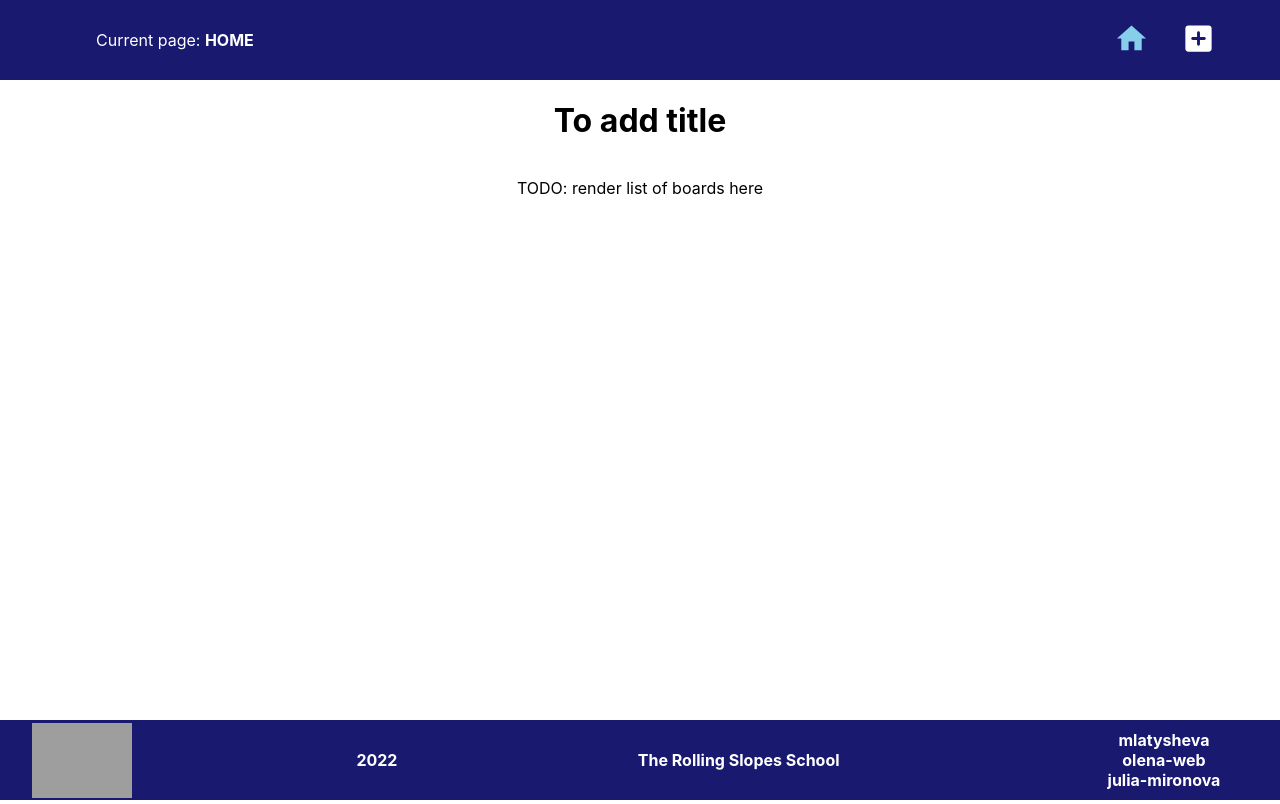
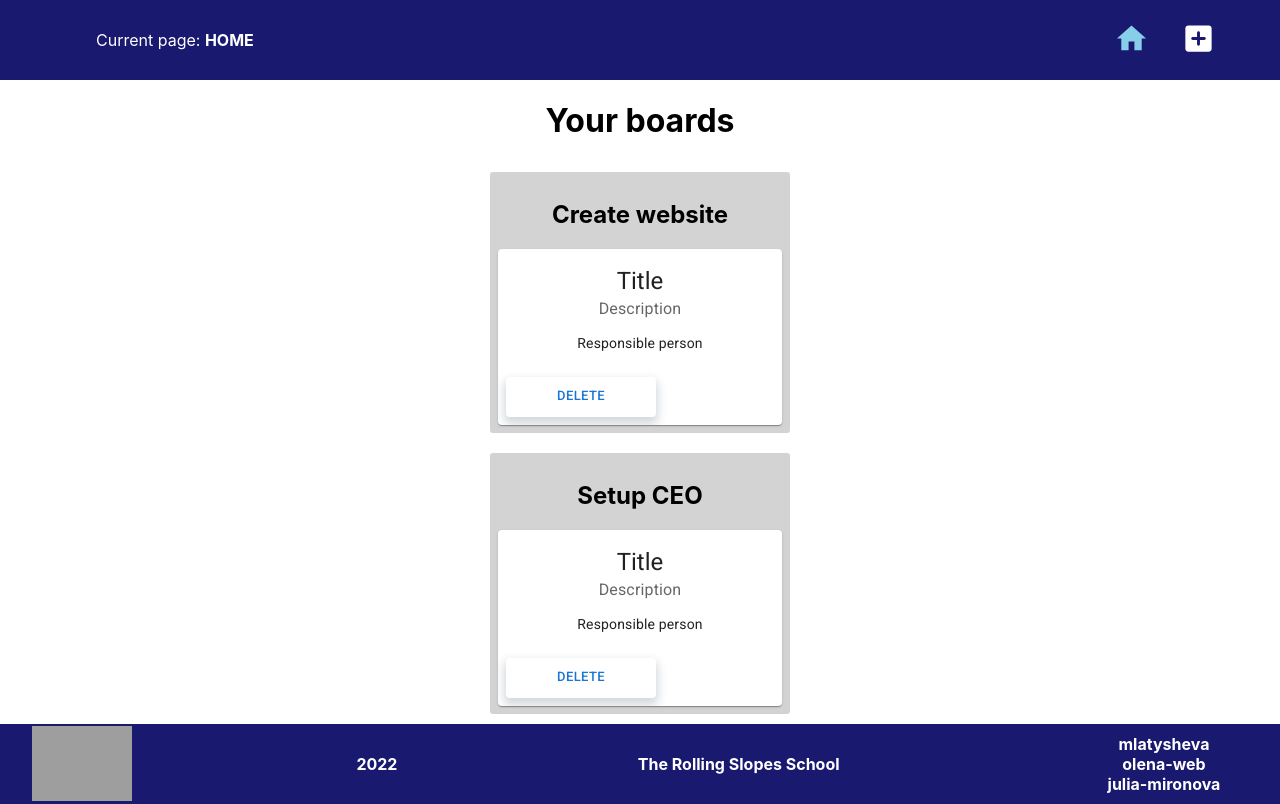
Before and after one commit to mlatysheva/project-management-app, a React (Create React App) app in the folder project-management-app/: page / in a window 1280 px wide. Built offline with nearby package versions, Linux system fonts and the light colour scheme; grey boxes are pictures that could not be loaded.

Commit message:
feat: add main route initial setup

```diff
--- a/project-management-app/src/App.tsx
+++ b/project-management-app/src/App.tsx
@@ -1,11 +1,12 @@
 import './App.css';
 import { BrowserRouter as Router, Routes, Route } from 'react-router-dom';
-import Home from './components/Home/Home';
+import { Home } from './components/Home/Home';
 import ErrorPage from './components/ErrorPage';
 import ErrorBoundary from './components/ErrorBoundary';
 import Footer from './components/Footer';
 import CreateBoard from './components/Board/CreateBoard';
 import Header from './components/Header';
+import { initialState } from './reducers/listReducer';
 
 function App() {
   return (
@@ -14,8 +15,8 @@ function App() {
         <Router>
           <Header />
           <Routes>
-            <Route path="/" element={<Home />} />
-            <Route path="/project-management-app" element={<Home />} />
+            <Route path="/" element={<Home lists={initialState.lists} />} />
+            <Route path="/project-management-app" element={<Home lists={initialState.lists} />} />
             <Route path="/create" element={<CreateBoard /> } />
             <Route path="error" element={<ErrorPage />} />
             <Route path="*" element={<ErrorPage />} />
--- a/project-management-app/src/components/Board/BoardColumn.tsx
+++ b/project-management-app/src/components/Board/BoardColumn.tsx
@@ -1,8 +1,10 @@
 import React from 'react';
+import { TaskProps } from '../../reducers/listReducer';
 import { TaskCard } from './TaskCard';
 
 interface BoardColumnProps {
   title: string;
+  tasks: TaskProps[];
 }
 
 const styles = {
--- a/project-management-app/src/components/Board/CreateBoard.tsx
+++ b/project-management-app/src/components/Board/CreateBoard.tsx
@@ -6,9 +6,9 @@ export default function CreateBoard() {
     <div className="main">
       <h1>Adding a new board</h1>
       <div className="column-container">
-        <BoardColumn title="To do"/>
-        <BoardColumn title="Doing"/>
-        <BoardColumn title="Done"/>
+        <BoardColumn title="To do" tasks={[]} />
+        <BoardColumn title="Doing" tasks={[]} />
+        <BoardColumn title="Done" tasks={[]} />
       </div>
     </div>
   )
--- a/project-management-app/src/components/Home/Home.tsx
+++ b/project-management-app/src/components/Home/Home.tsx
@@ -1,3 +1,7 @@
+import { connect } from 'react-redux';
+import { ListProps, ListsProps } from '../../reducers/listReducer';
+import { BoardColumn } from '../Board/BoardColumn';
+
 type TitleProps = {
   title: string;
   children?: string;
@@ -5,13 +9,19 @@ type TitleProps = {
 
 export const Title = ({ title = '' }: TitleProps) => <h1>{title}</h1>;
 
-function Home() {
+export function Home(props: ListsProps) {
+  const lists = props.lists;
+  console.dir(lists);
   return (
     <div className="main">
-      <Title title="To add title" />
-      <p>TODO: render list of boards here</p>
+      <Title title="Your boards" />
+      { lists.map((list: ListProps) => <BoardColumn title={list.title} tasks={list.tasks} />)}
     </div>
   );
 }
 
-export default Home;
+// const mapStateToProps = (state: { lists: ListProps[]; }) => ( {
+//   lists: state.lists,
+// });
+
+// export default connect(mapStateToProps)(Home);
--- a/project-management-app/src/reducers/index.tsx
+++ b/project-management-app/src/reducers/index.tsx
@@ -1,3 +1,6 @@
 import { combineReducers } from "redux";
+import listReducer from "./listReducer";
 
-export default combineReducers;
+export default combineReducers({
+  lists: listReducer,
+});
--- /dev/null
+++ b/project-management-app/src/reducers/listReducer.ts
@@ -0,0 +1,56 @@
+export interface TaskProps {
+  id: number;
+  text: string;
+}
+
+export interface ListProps {
+  title: string;
+  id: number;
+  tasks: TaskProps[];
+}
+
+export interface ListsProps {
+  lists: ListProps[];
+}
+
+export const initialState: ListsProps = {
+  lists: [
+    {
+      title: "Create website",
+      id: 0,
+      tasks: [
+        {
+          id: 0,
+          text: "Deploy server",
+        },
+        {
+          id: 1,
+          text: "Setup initial structure",
+        }
+      ]
+    },
+    {
+      title: "Setup CEO",
+      id: 0,
+      tasks: [
+        {
+          id: 0,
+          text: "Find a contractor",
+        },
+        {
+          id: 1,
+          text: "Draw up the list of marketing tasks",
+        }
+      ]
+    },
+  ]
+}
+
+const listReducer = (state = initialState, action: { type: string; }) => {
+  switch (action.type) {
+    default:
+      return state;
+  }
+}
+
+export default listReducer;
--- a/project-management-app/src/store/store.ts
+++ b/project-management-app/src/store/store.ts
@@ -1,4 +1,5 @@
 import { configureStore } from '@reduxjs/toolkit';
+import rootReducer from  '../reducers';
 
 const defaultState = {
   username: ''
@@ -12,7 +13,7 @@ const reducer = (state = defaultState, action: { type: string; payload: string;
   }
 }
 export const store = configureStore({
-  reducer: {}
+  reducer: {rootReducer}
 });
 
 export type RootState = ReturnType<typeof store.getState>;
```
